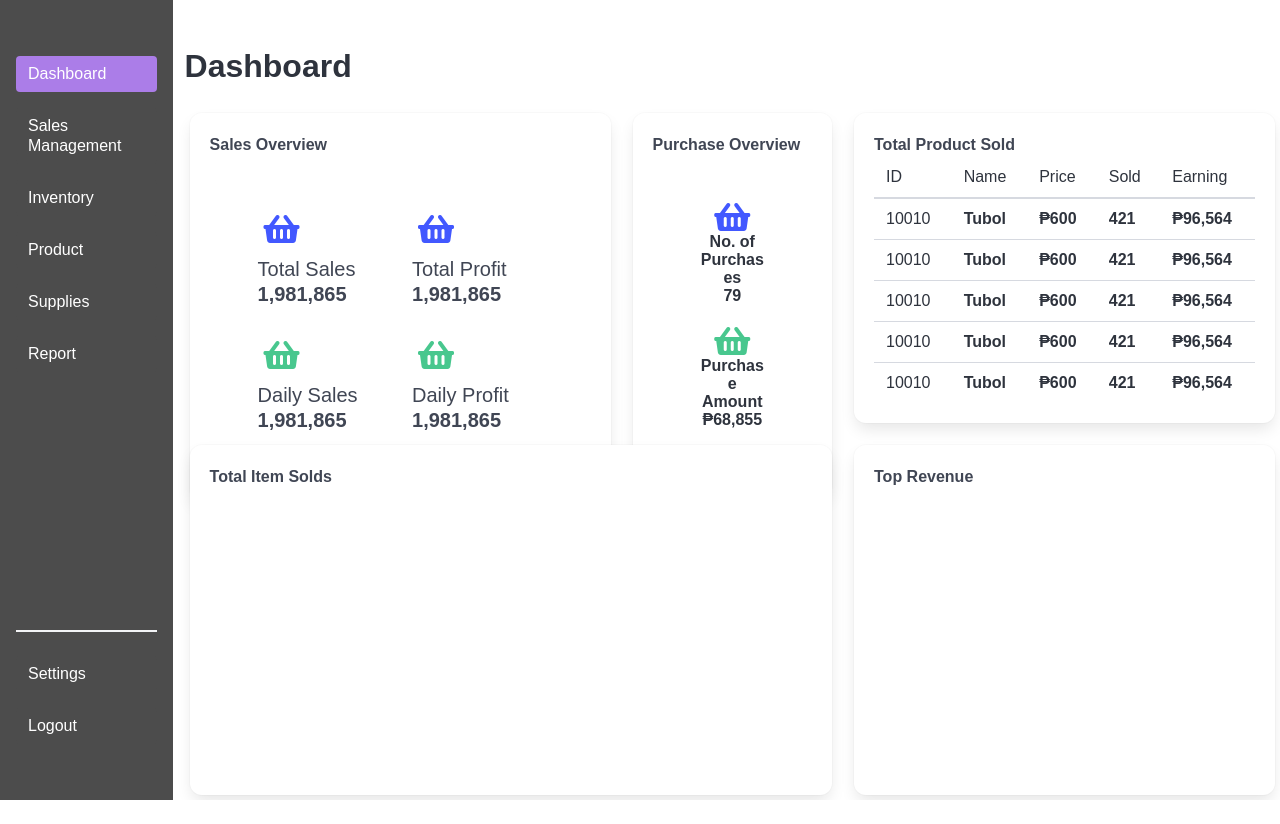
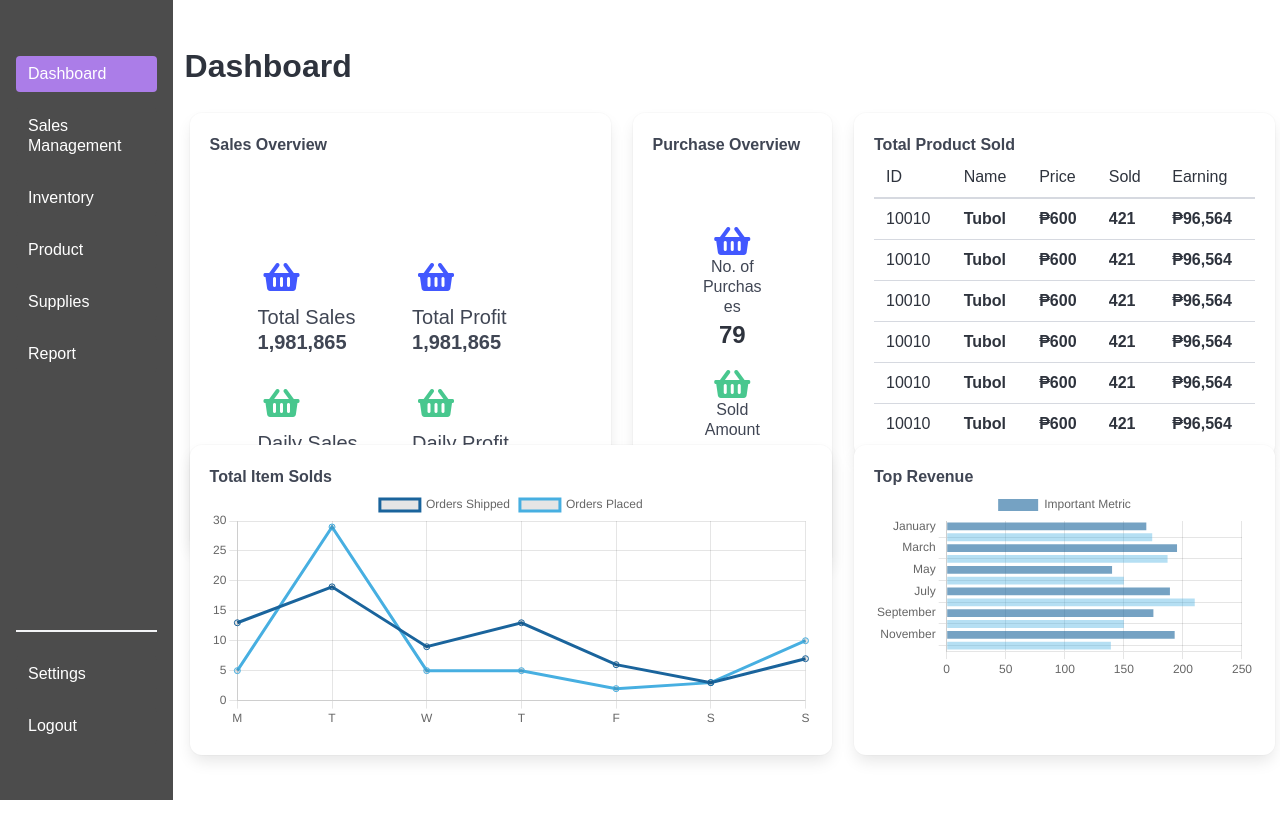
Before and after one commit to brandodt/GoodShot, a PHP site: page /admin/index.php in a window 1280 px wide. Before the commit the page ends 800 px from the top, so only its background shows below. Run offline with PHP 8.4, Linux system fonts and the light colour scheme; some web fonts are replaced.

Commit message:
refactor: Improve cashier index page with scrollable table for product sales

```diff
--- a/public_html/admin/index.php
+++ b/public_html/admin/index.php
@@ -20,7 +20,7 @@
 
         .niggus {
             display: grid;
-            height: 45vh;
+            height: 40vh;
         }
 
         .menu-list.flex-column {
@@ -36,11 +36,26 @@
         .box {
             margin: 5px;
         }
+
         .scrollable-table {
+            max-height: 35vh;
+            overflow-y: auto;
+        }
+
+        .nice:hover {
+            color: #AC7DE8 !important;
+        }
+
+        canvas#orderChart,
+        canvas#ticketChart {
+            /* Make the canvas responsive */
+            width: 100% !important;
+            height: auto !important;
             max-height: 30vh;
-            overflow-y: auto;
-          }
+            /* Prevent it from getting too tall */
+        }
     </style>
+    <script src="https://cdn.jsdelivr.net/npm/chart.js"></script>
 </head>
 
 <body>
@@ -50,15 +65,16 @@
                 <aside class="menu has-background-grey-light px-4 py-6">
                     <ul class="menu-list is-primary flex-column">
                         <li class="py-2"><a class="has-background-primary has-text-white">Dashboard</a></li>
-                        <li class="py-2"><a class="has-background-grey-light has-text-white" >Sales Management</a></li>
-                        <li class="py-2"><a class="has-background-grey-light has-text-white">Inventory</a></li>
-                        <li class="py-2"><a class="has-background-grey-light has-text-white">Product</a></li>
-                        <li class="py-2"><a class="has-background-grey-light has-text-white">Supplies</a></li>
-                        <li class="pt-2"><a class="has-background-grey-light has-text-white">Report</a></li>
+                        <li class="py-2"><a class="has-background-grey-light has-text-white nice">Sales Management</a>
+                        </li>
+                        <li class="py-2"><a class="has-background-grey-light has-text-white nice">Inventory</a></li>
+                        <li class="py-2"><a class="has-background-grey-light has-text-white nice">Product</a></li>
+                        <li class="py-2"><a class="has-background-grey-light has-text-white nice">Supplies</a></li>
+                        <li class="pt-2"><a class="has-background-grey-light has-text-white nice">Report</a></li>
                         <li class="flex-spacer"></li>
                         <hr>
-                        <li class="pb-2"><a class="has-background-grey-light has-text-white">Settings</a></li>
-                        <li class="py-2"><a class="has-background-grey-light has-text-white">Logout</a></li>
+                        <li class="pb-2"><a class="has-background-grey-light has-text-white nice">Settings</a></li>
+                        <li class="py-2"><a class="has-background-grey-light has-text-white nice">Logout</a></li>
                     </ul>
                 </aside>
             </div>
@@ -72,7 +88,7 @@
                                     Sales Overview
                                 </span>
                                 <section class="section">
-
+                                    <br><br>
                                     <div class="columns">
                                         <div class="column">
                                             <span class="icon-text">
@@ -122,25 +138,29 @@
                                     Purchase Overview
                                 </span>
                                 <section class="section">
-
+                                    <br>
                                     <div class="columns has-text-centered">
                                         <div class="column has-text-centered">
-                                            <span class="icon-text is-flex is-flex-direction-column is-align-items-center">
+                                            <span
+                                                class="icon-text is-flex is-flex-direction-column is-align-items-center">
                                                 <span class="icon has-text-link has-text-centered is-centered">
                                                     <i class="fas fa-2x fa-shopping-basket"></i>
                                                 </span>
-                                                <h5 class="title is-6">No. of Purchases<br><b>79</b></h5>
+                                                <h5 class="subtitle is-6">No. of Purchases<br></h5><span
+                                                    class="title is-4">79</span>
                                             </span>
                                         </div>
                                     </div>
 
                                     <div class="columns has-text-centered">
                                         <div class="column has-text-centered">
-                                            <span class="icon-text is-flex is-flex-direction-column is-align-items-center">
+                                            <span
+                                                class="icon-text is-flex is-flex-direction-column is-align-items-center">
                                                 <span class="icon has-text-success">
                                                     <i class="fas fa-2x fa-shopping-basket"></i>
                                                 </span>
-                                                <h5 class="title is-6">Purchase Amount<br><b>₱68,855</b></h5>
+                                                <h5 class="subtitle is-6">Sold Amount<br></h5><span
+                                                    class="title is-4">₱68,855</span>
                                             </span>
                                         </div>
                                     </div>
@@ -222,6 +242,7 @@
                                 <span class="has-text-weight-bold">
                                     Total Item Solds
                                 </span>
+                                <canvas id="orderChart"></canvas>
                             </div>
                         </div>
                         <div class="niggus cell is-col-span-2">
@@ -229,6 +250,7 @@
                                 <span class="has-text-weight-bold">
                                     Top Revenue
                                 </span>
+                                <canvas id="ticketChart"></canvas>
                             </div>
                         </div>
                     </div>
@@ -236,6 +258,57 @@
             </div>
         </div>
 
+        <script>
+            var abc = document.getElementById('orderChart').getContext('2d');
+            var orderChart = new Chart(abc, {
+                type: 'line',
+                data: {
+                    labels: ['M', 'T', 'W', 'T', 'F', 'S', 'S'],
+                    datasets: [{
+                        label: 'Orders Shipped',
+                        data: [13, 19, 9, 13, 6, 3, 7],
+                        borderColor: "rgba(26, 100, 156, 1)",
+                        fill: false,
+                        tension: 0 // No curvature
+                    }, {
+                        label: 'Orders Placed',
+                        data: [5, 29, 5, 5, 2, 3, 10],
+                        borderColor: "rgba(71, 175, 225, 1)",
+                        fill: false,
+                        tension: 0 // No curvature
+                    }]
+                }
+            });
+
+            var def = document.getElementById("ticketChart").getContext('2d');
+            var ticketChart = new Chart(def, {
+                type: 'bar',
+                data: {
+                    labels: ["January", "February", "March", "April", "May", "June", "July", "August", "September", "October", "November", "December"],
+                    datasets: [{
+                        label: 'Important Metric',
+                        data: [169, 174, 195, 187, 140, 150, 189, 210, 175, 150, 193, 139],
+                        backgroundColor: [
+                            'rgba(26, 100, 156,0.6)',
+                            'rgba(71, 175, 225,0.4)',
+                            'rgba(26, 100, 156,0.6)',
+                            'rgba(71, 175, 225,0.4)',
+                            'rgba(26, 100, 156,0.6)',
+                            'rgba(71, 175, 225,0.4)',
+                            'rgba(26, 100, 156,0.6)',
+                            'rgba(71, 175, 225,0.4)',
+                            'rgba(26, 100, 156,0.6)',
+                            'rgba(71, 175, 225,0.4)',
+                            'rgba(26, 100, 156,0.6)',
+                            'rgba(71, 175, 225,0.4)'
+                        ]
+                    }]
+                },
+                options: {
+                    indexAxis: 'y' // Make the bars horizontal
+                }
+            });
+        </script>
 </body>
 
 </html>
```
